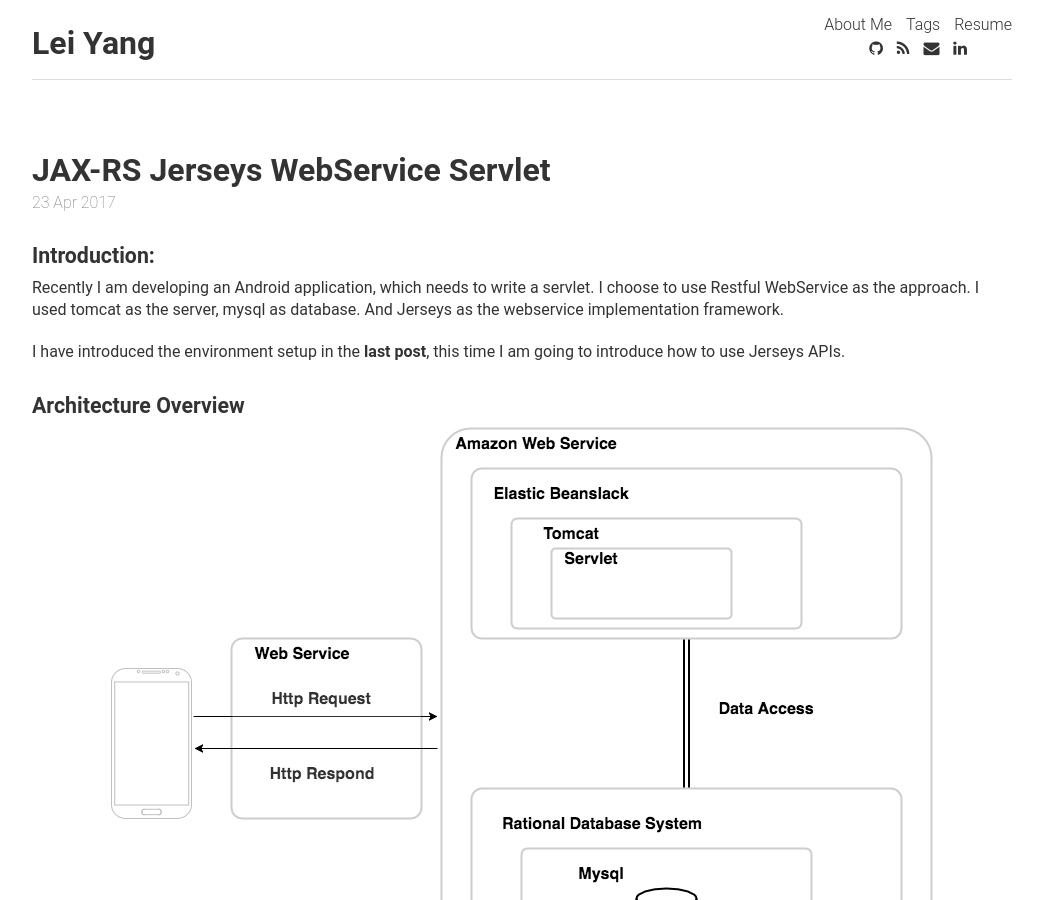
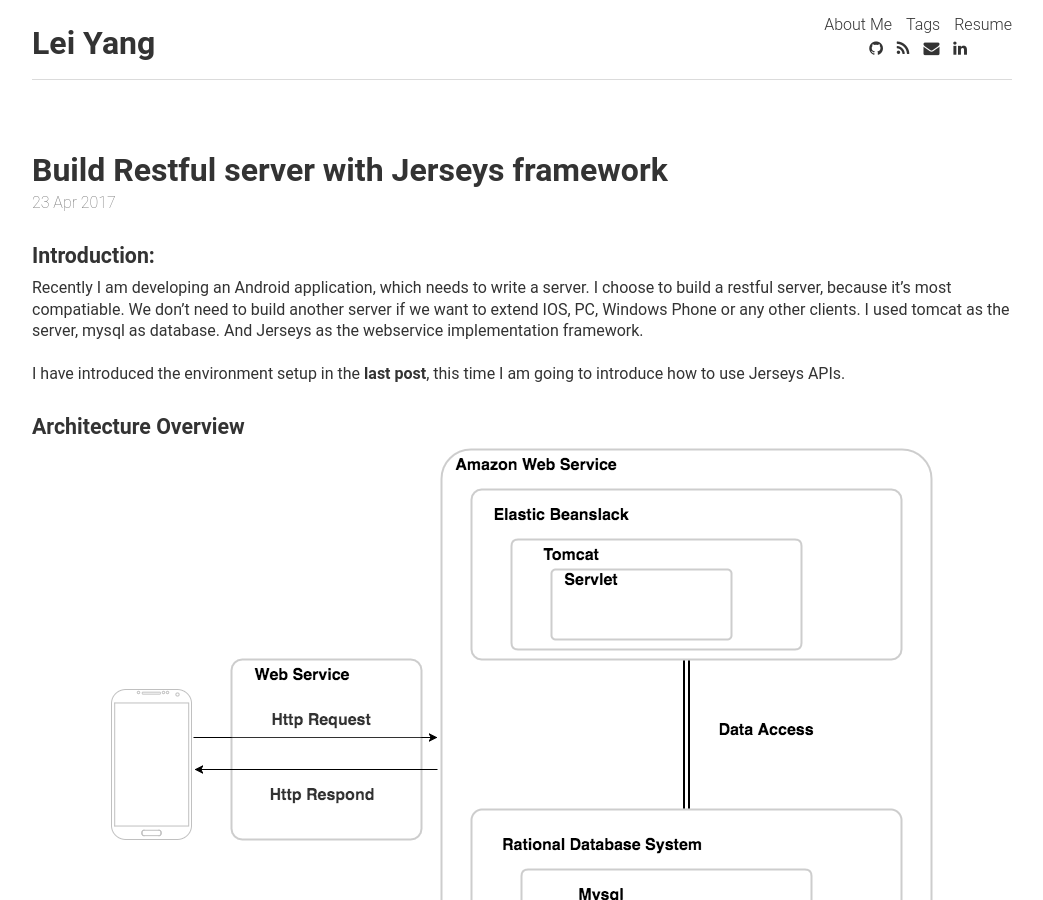
Before and after one commit to Ray-Young/ray-young.github.io, a Jekyll site: the page built from _posts/2017-04-23-JAX-RS-Jerseys-Server-WebService.md, in a window 1280 px wide and 900 px high. Shown: the whole window, without its empty margins (118-1161 px from the left). Built offline with Jekyll 4.4.1, drawn with Linux system fonts in a browser that asks for light colours; nearby versions of some CDN libraries; comment, search, counter and statistics services are not loaded.

Commit message:
Update servlet contents

```diff
--- a/_posts/2017-04-23-JAX-RS-Jerseys-Server-WebService.md
+++ b/_posts/2017-04-23-JAX-RS-Jerseys-Server-WebService.md
@@ -1,6 +1,6 @@
 ---
 layout: post
-title: JAX-RS Jerseys WebService Servlet
+title: Build Restful server with Jerseys framework
 date: 2017-04-23
 comments: true
 tags: [JAX-RS, WebService]
@@ -8,8 +8,10 @@ tags: [JAX-RS, WebService]
 
 ### Introduction:
 Recently I am developing an Android application, which needs to write a
-servlet.
-I choose to use Restful WebService as the approach. I used tomcat as
+server.
+I choose to build a restful server, because it's most compatiable. We
+don't need to build another server if we want to extend IOS, PC, Windows
+Phone or any other clients. I used tomcat as
 the server, mysql as database. And Jerseys as the webservice
 implementation framework.
 
```
Also changed, not shown: _posts/2017-04-27-AWS-Elastic-BeanSlack-and-RDS-Quick-Setup.md (+2 -2 lines).
